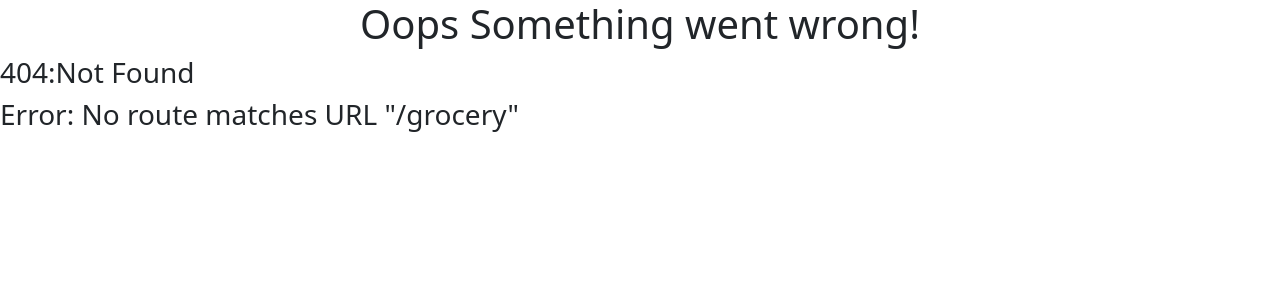
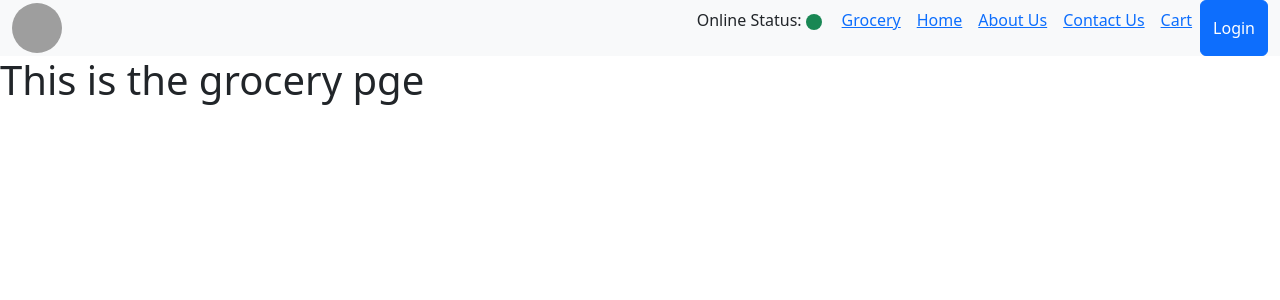
Before and after one commit to Gouthami-D/reactjs-practice, a React (Vite) app: page /grocery in a window 1280 px wide. Before the commit this address had no page. Shown: the top 300 px of the page. Built offline with nearby package versions, Linux system fonts and the light colour scheme; grey boxes are pictures that could not be loaded.

Commit message:
optimization

```diff
--- a/App.js
+++ b/App.js
@@ -1,4 +1,4 @@
-import React from "react";
+import React,{lazy,Suspense} from "react";
 import ReactDOM from 'react-dom/client';
 import 'bootstrap/dist/css/bootstrap.css';
 import 'bootstrap/dist/js/bootstrap.bundle';
@@ -10,6 +10,7 @@ import Contact from "./src/components/Contact";
 import Error from "./src/components/Error"
 import { createBrowserRouter,RouterProvider,Outlet } from "react-router-dom";
 import RestaurantMenu from "./src/components/RestaurantMenu";
+// import Grocery from "./src/components/Grocery";
 //Nested html elements creation
 
 // const parent= React.createElement("div",{id:"parent"},
@@ -27,6 +28,11 @@ import RestaurantMenu from "./src/components/RestaurantMenu";
 
 // React.createElement  is an =>object=>when root.render is called ReactDom takes the object and converts into html and push it to the browser
 // React.createElement =>object=> HTMLElment(render)=>object is converted to html in the DOM by reactdom
+
+
+//Grocery is the component name
+const Grocery=lazy(()=>import("./src/components/Grocery"))
+
 
 
   const App=()=>{
@@ -58,6 +64,10 @@ import RestaurantMenu from "./src/components/RestaurantMenu";
           element: <Contact />
         },
         {
+          path: "/grocery",
+          element: <Suspense fallback={<h1>Loading..</h1>}><Grocery /></Suspense>
+        },
+        {
           path: "/restaurant/:id",
           element: <RestaurantMenu />
         },
--- a/src/components/Body.js
+++ b/src/components/Body.js
@@ -3,6 +3,8 @@ import { resList } from '../utils/Data'
 import FoodCards from './FoodCards'
 import SkeletonCard from './SkeletonCard'
 import {Link} from "react-router-dom"
+import useOnlineStatus from '../utils/useOnlineStatus'
+import offline from '../assets/image/offline.jpg'
 
 const Body = () => {
     const [restaurantList, setRestaurantList] = useState([]);
@@ -40,6 +42,17 @@ const Body = () => {
     //     const shimmerCards=Array.from({ length: 12 }, (_, index) => <Shimmer key={index} />)
     //     return <div className='d-flex flex-wrap'>{shimmerCards}</div>
     // }
+
+        const online= useOnlineStatus();
+
+        if(online == false)
+        return(
+            <>
+              <h1 className='text-danger text-center'>Looks like you are offline !!</h1>
+              {/* <img src={offline}/> */}
+              </>
+        )
+
 
     return (
         <>
--- /dev/null
+++ b/src/components/Grocery.js
@@ -0,0 +1,11 @@
+import React from 'react'
+
+const Grocery = () => {
+  return (
+    <div>
+      <h1>This is the grocery pge</h1>
+    </div>
+  )
+}
+
+export default Grocery
--- a/src/components/Header.js
+++ b/src/components/Header.js
@@ -1,6 +1,7 @@
 import {LOGO_URL} from "../utils/constants"
 import React,{useState,useEffect} from "react"
 import {Link} from "react-router-dom"
+import useOnlineStatus from "../utils/useOnlineStatus"
 const Header =()=>{
   const[btnName,setBtnName]=useState("Login")
 
@@ -11,7 +12,7 @@ const Header =()=>{
       console.log("Useeffect called")
     },[btnName])
 
-
+  const online=useOnlineStatus();
 
     return (
     <>
@@ -23,6 +24,12 @@ const Header =()=>{
     </button>
     <div className="collapse navbar-collapse" id="navbarNavAltMarkup">
       <div className="navbar-nav ms-auto">
+        <div className="m-2">Online Status:{online? <span className="text-success p-1"><svg xmlns="http://www.w3.org/2000/svg" width="16" height="16" fill="currentColor" class="bi bi-circle-fill" viewBox="0 0 16 16">
+  <circle cx="8" cy="8" r="8"/>
+</svg></span>:<span className="text-danger p-1"><svg xmlns="http://www.w3.org/2000/svg" width="16" height="16" fill="currentColor" class="bi bi-circle-fill" viewBox="0 0 16 16">
+  <circle cx="8" cy="8" r="8"/>
+</svg></span>}</div>
+        <li className="nav-link active"><Link to="/grocery">Grocery</Link></li>
         <li className="nav-link active"><Link to="/"><p className="text-decoration-none">Home</p></Link></li>
         <li className="nav-link active"><Link to="/about">About Us</Link></li>
         <li className="nav-link active" ><Link to="/contact">Contact Us</Link></li>
--- a/src/components/RestaurantMenu.js
+++ b/src/components/RestaurantMenu.js
@@ -1,48 +1,55 @@
 import {useEffect,useState} from "react"
 import SkeletonCard from "./SkeletonCard"
+import useRestaurant from "../utils/useRestaurant";
 import { CDN_IMAGE_URL,MENU_API_URL } from "../utils/constants";
 import { useParams } from "react-router-dom";
 
 // whenever a API call is made through useEffect hook to display the data on the UI we use state variables(useState hook)
 // We fetch the data from the api and we store it in a local state variable whenever the statevariable updates the UI upddates.****
 const RestaurantMenu=()=>{
-    const[resInfo,setResInfo]=useState([])
-    const[menuItem,setMenuItem]=useState([])
+    // const[resInfo,setResInfo]=useState([])
+    // const[menuItem,setMenuItem]=useState([])
     const {id} =useParams()
+
+    //custom hook logic
+    const resInfo=useRestaurant(id)
+
+    const menuItem=resInfo[1]
     // console.log(id,"param")
 
     // console.log(MENU_API_URL+id,"url");
 
-    useEffect(()=>{
-       fetchMenu()
-    },[])
+    // useEffect(()=>{
+    //    fetchMenu()
+    // },[])
 
-    const fetchMenu = async() =>{
-        const data= await fetch(MENU_API_URL+id)
-        const json =await data.json()
-        console.log(json.data);
+    // const fetchMenu = async() =>{
+    //     const data= await fetch(MENU_API_URL+id)
+    //     const json =await data.json()
+    //     console.log(json.data);
 
-        const hotelData=json?.data?.cards[0]?.card?.card?.info;
+    //     const hotelData=json?.data?.cards[0]?.card?.card?.info;
 
-        const menuList=json?.data?.cards[2]?.groupedCard?.cardGroupMap?.REGULAR?.cards[1]?.card?.card;
+    //     const menuList=json?.data?.cards[2]?.groupedCard?.cardGroupMap?.REGULAR?.cards[1]?.card?.card;
 
-        setMenuItem(menuList)
+    //     setMenuItem(menuList)
 
-        setResInfo(hotelData)
+    //     setResInfo(hotelData)
 
-        console.log(menuList,"menu");
-    }
+    //     console.log(menuList,"menu");
+    // }
 
 
 
-    let {name,cuisines,costForTwoMessage,avgRating,cloudinaryImageId}=resInfo
+    let {name,cuisines,costForTwoMessage,avgRating,cloudinaryImageId}=resInfo[0]
 
     let {itemCards}=menuItem
 
 
 
-    console.log(resInfo,"hotal");
+    console.log(resInfo[0],"hotal");
 
+    console.log(menuItem,"menuItem")
 
 
 
--- /dev/null
+++ b/src/utils/useOnlineStatus.js
@@ -0,0 +1,20 @@
+import {useState,useEffect} from "react"
+
+const useOnlineStatus=()=>{
+    const[onlineStatus,setOnlineStatus]=useState(true)
+
+    useEffect(()=>{
+        window.addEventListener("offline",() =>{
+            setOnlineStatus(false)
+        })
+
+        window.addEventListener("online",() =>{
+            setOnlineStatus(true)
+        })
+
+    },[])
+
+    return onlineStatus;
+}
+
+export default useOnlineStatus;
--- /dev/null
+++ b/src/utils/useRestaurant.js
@@ -0,0 +1,33 @@
+import React,{useState,useEffect} from 'react'
+import { MENU_API_URL} from './constants'
+
+const useRestaurant = (id) => {
+  const[resInfo,setResInfo]=useState([])
+  const[menuItem,setMenuItem]=useState([])
+
+  useEffect(()=>{
+    fetchMenu()
+ },[])
+
+ const fetchMenu = async() =>{
+  const data= await fetch(MENU_API_URL+id)
+  const json =await data.json()
+  // console.log(json.data);
+
+  const hotelData=json?.data?.cards[0]?.card?.card?.info;
+
+  const menuList=json?.data?.cards[2]?.groupedCard?.cardGroupMap?.REGULAR?.cards[1]?.card?.card;
+
+  setMenuItem(menuList)
+
+  setResInfo(hotelData)
+
+  // console.log(menuList,"menu");
+
+}
+
+return [resInfo,menuItem]
+
+}
+
+export default useRestaurant
```
Also changed, not shown: notes.txt, 1 other file (tests, documents, lock files or other folders).
